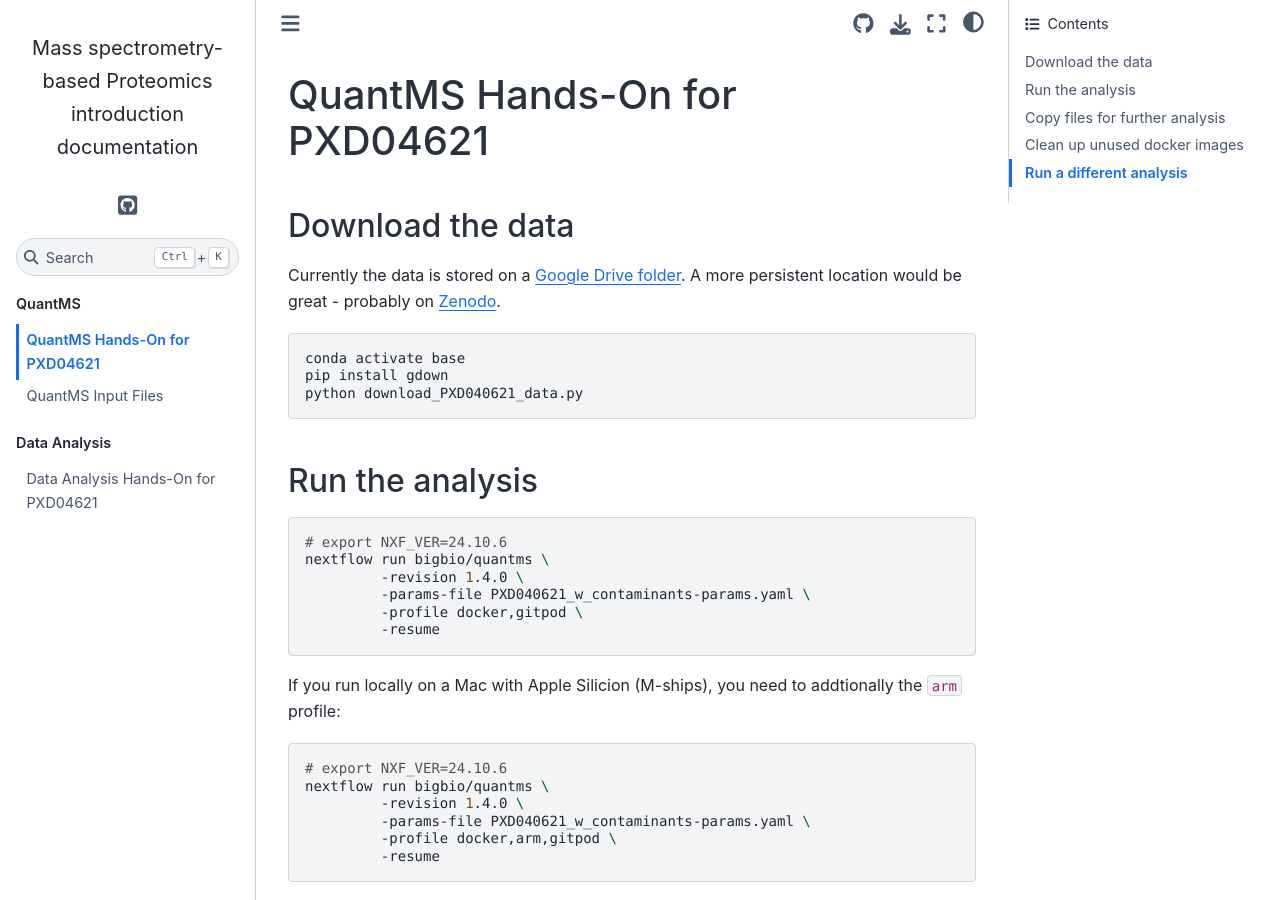
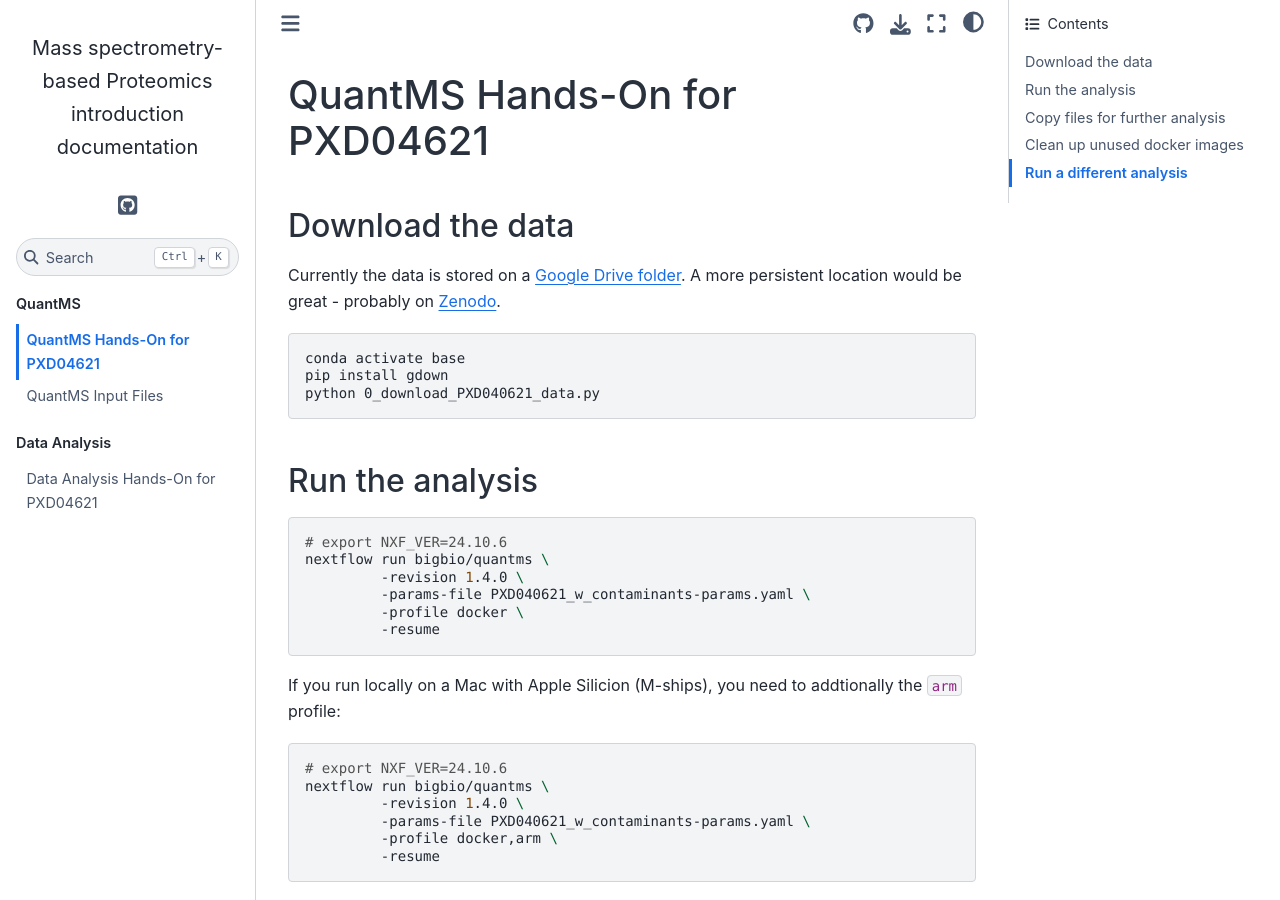
Before and after one commit to biosustain/dsp_course_proteomics_intro, a Sphinx documentation site: the page built from docs/instructions_quantms_PXD04621.md, in a window 1280 px wide and 900 px high. Built offline with Sphinx 7.4.7 and the Sphinx Book theme 1.1.4, drawn with Linux system fonts in a browser that asks for light colours; pages that are not in the unit, such as notebooks, are missing from menus; comment, search, counter and statistics services are not loaded.

Commit message:
:art: use local config instead of gitpod profile

````diff
--- a/docs/instructions_quantms_PXD04621.md
+++ b/docs/instructions_quantms_PXD04621.md
@@ -9,7 +9,7 @@
 ```bash
 conda activate base
 pip install gdown
-python download_PXD040621_data.py
+python 0_download_PXD040621_data.py
 ```
 
 ## Run the analysis
@@ -19,7 +19,7 @@
 nextflow run bigbio/quantms \
          -revision 1.4.0 \
          -params-file PXD040621_w_contaminants-params.yaml \
-         -profile docker,gitpod \
+         -profile docker \
          -resume
 ```
 
@@ -30,7 +30,7 @@
 nextflow run bigbio/quantms \
          -revision 1.4.0 \
          -params-file PXD040621_w_contaminants-params.yaml \
-         -profile docker,arm,gitpod \
+         -profile docker,arm \
          -resume
 ```
 
````
Also changed, not shown: 1 other file.
